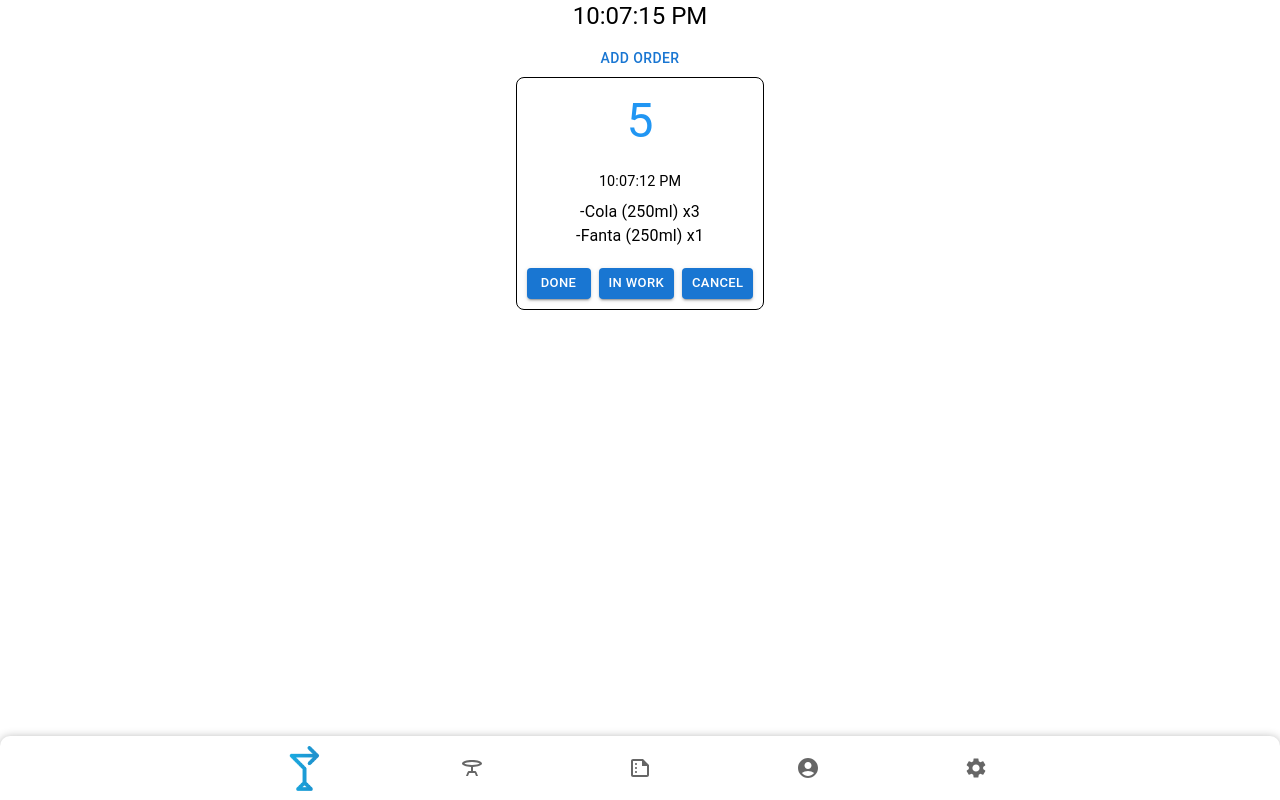
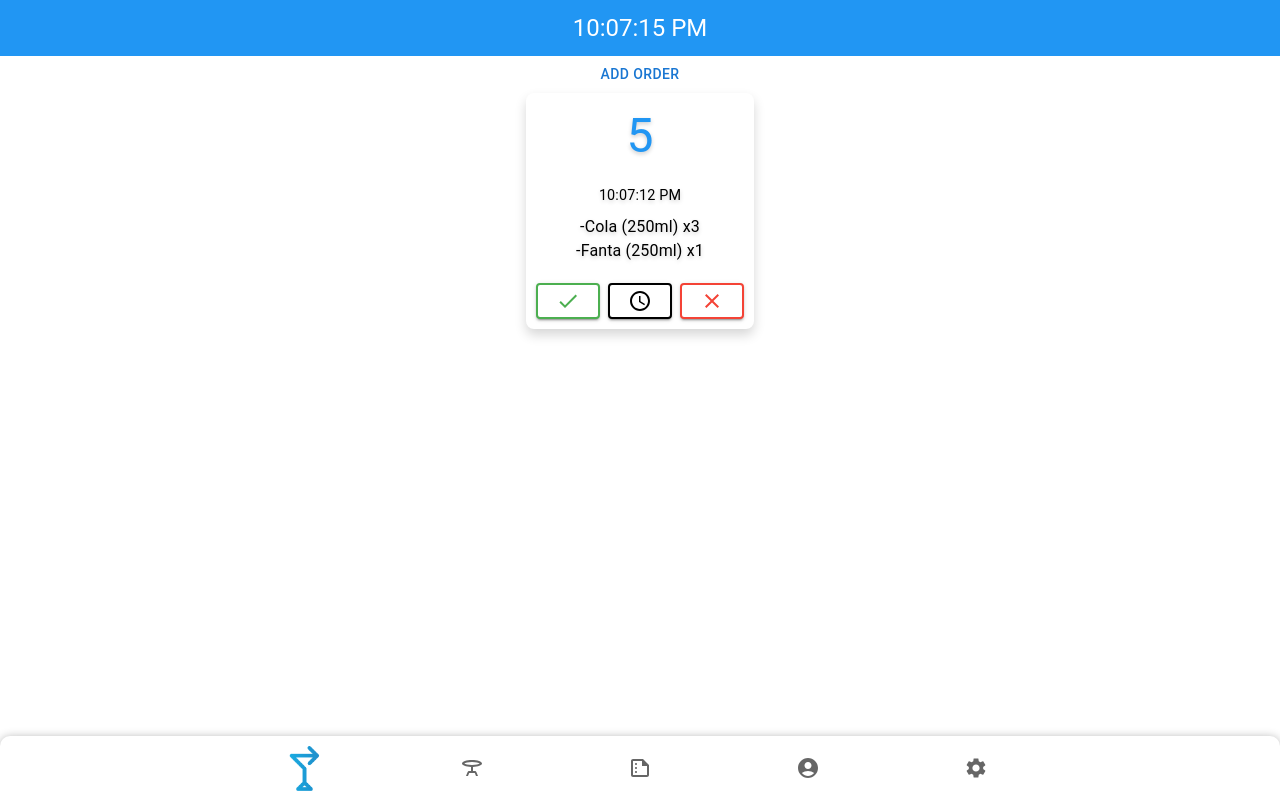
Before and after one commit to mantheij/fastorder, a React (Create React App) app in the folder Frontend/: page /orders in a window 1280 px wide. Both pictures are taken after a click on the button "ADD ORDER". Built offline with nearby package versions, Linux system fonts and the light colour scheme.

Commit message:
Kleine Änderungen am Design

```diff
--- a/Frontend/src/views/EmployeeView.js
+++ b/Frontend/src/views/EmployeeView.js
@@ -2,29 +2,36 @@ import React, { useState, useEffect } from 'react';
 import { Grid, Typography, Box, Button, Dialog, DialogActions, DialogContent, DialogContentText, DialogTitle } from '@mui/material';
 import useEmployeeController from '../controller/EmployeeController';
 import { createTheme } from '@mui/material/styles';
-import { blue } from '@mui/material/colors';
+import { blue, green, red } from '@mui/material/colors';
+import AccessTimeIcon from '@mui/icons-material/AccessTime';
+import CheckIcon from '@mui/icons-material/Check';
+import CloseIcon from '@mui/icons-material/Close';
+
+const ClockBar = ({ currentTime }) => {
+    const theme = createTheme({
+        palette: {
+            primary: {
+                main: blue[500],
+            },
+        },
+    });
+
+    return (
+        <Box sx={{ bgcolor: theme.palette.primary.main, height: '56px', width: '100%', position: 'fixed', top: 0, left: 0, zIndex: 1000, display: 'flex', justifyContent: 'center', alignItems: 'center' }}>
+            <Typography variant="h5" align="center" sx={{ color: 'white' }}>
+                {currentTime.toLocaleTimeString()}
+            </Typography>
+        </Box>
+    );
+};
 
 const EmployeeView = () => {
-    // State variables
     const [currentTime, setCurrentTime] = useState(new Date());
     const [dialogOpen, setDialogOpen] = useState(false);
     const [actionIndex, setActionIndex] = useState(null);
     const [actionType, setActionType] = useState(null);
     const { boxes, addOrder, deleteBox, toggleInProgress, cancelOrder } = useEmployeeController();
 
-    // MUI theme customization
-    const theme = createTheme({
-        palette: {
-            primary: {
-                light: blue[300],
-                main: blue[500],
-                dark: blue[700],
-                darker: blue[900],
-            },
-        },
-    });
-
-    // Update current time every second
     useEffect(() => {
         const interval = setInterval(() => {
             setCurrentTime(new Date());
@@ -33,21 +40,51 @@ const EmployeeView = () => {
         return () => clearInterval(interval);
     }, []);
 
-    // Open dialog for confirmation
+
+    // Put open orders in boxes
+    const handleOpenOrder = (openOrder) => {
+        const { tableId, orderDetails } = openOrder;
+
+        const boxContent = orderDetails.map(detail => `- ${detail.productName} x${detail.quantity}`).join('<br>');
+
+        addOrder(tableId, boxContent);
+    };
+
+
+    useEffect(() => {
+        const fetchOpenOrders = async () => {
+            try {
+                const response = await fetch('http://localhost:8080/api/orders/open');
+                const data = await response.json();
+                data.forEach(order => {
+                    // Rufe die Methode handleOpenOrder auf, um eine Box für die offene Bestellung zu erstellen
+                    handleOpenOrder(order);
+                });
+            } catch (error) {
+                console.error('Error fetching open orders:', error);
+            }
+        };
+
+        const timer = setInterval(() => {
+            fetchOpenOrders();
+        }, 5000);
+
+        // clear the timer with unmounting of the components
+        return () => clearInterval(timer);
+    }, [addOrder]);
+
     const handleDialogOpen = (index, type) => {
         setActionIndex(index);
         setActionType(type);
         setDialogOpen(true);
     };
 
-    // Close dialog
     const handleDialogClose = () => {
         setDialogOpen(false);
         setActionIndex(null);
         setActionType(null);
     };
 
-    // Execute action based on selected index
     const handleAction = () => {
         if (actionIndex !== null && actionType !== null) {
             if (actionType === 'delete') {
@@ -61,19 +98,38 @@ const EmployeeView = () => {
         }
     };
 
+    const theme = createTheme({
+        palette: {
+            primary: {
+                light: blue[300],
+                main: blue[500],
+                dark: blue[700],
+                darker: blue[900],
+            },
+            green: {
+                light: green[300],
+                main: green[500],
+            },
+            red: {
+                light: red[300],
+                main: red[500],
+            },
+            grey: {
+                dark: '#333333', // Dunkelgrau
+                hover: '#666666', // Hellgrau für Hover
+            },
+        },
+    });
+
     return (
         <div style={{ paddingBottom: '56px', minHeight: 'calc(100vh - 56px)', overflowY: 'auto' }}>
-            {/* Display current time */}
-            <Typography variant="h5" align="center" gutterBottom>
-                {currentTime.toLocaleTimeString()}
-            </Typography>
+            <ClockBar currentTime={currentTime} />
 
-            {/* Button for testing, will be removed later */}
+            <Box style={{ marginTop: '56px' }}>
                 <Typography>
                     <Button onClick={() => addOrder(5, "-Cola (250ml) x3<br>-Fanta (250ml) x1")}>Add Order</Button>
                 </Typography>
 
-            {/* Grid to display orders */}
                 <Grid container spacing={2} justifyContent="center">
                     {boxes.map((item, index) => (
                         <Grid item key={index}>
@@ -84,42 +140,35 @@ const EmployeeView = () => {
                                     textAlign: 'center',
                                     padding: '10px',
                                     borderRadius: '8px',
-                                border: '1px solid black',
                                     wordWrap: 'break-word',
                                     display: 'flex',
                                     flexDirection: 'column',
                                     alignItems: 'center',
                                     maxWidth: '100%',
+                                    boxShadow: '0px 6px 12px rgba(0, 0, 0, 0.16)'
                                 }}
                             >
-                            {/* Display table number */}
-                            <Typography variant="h3" gutterBottom sx={{ color: theme.palette.primary.main, padding: '5px', borderRadius: '4px' }}>{item.tableNumber}</Typography>
-
-                            {/* Display timestamp */}
-                            <Typography sx={{ fontSize: '0.9rem', marginBottom: '8px' }}>{item.timestamp}</Typography>
-
-                            {/* Display order details */}
-                            <Typography dangerouslySetInnerHTML={{ __html: item.text }} />
-
-                            {/* Buttons for managing orders */}
+                                <Typography variant="h3" gutterBottom sx={{ color: theme.palette.primary.main, padding: '5px', borderRadius: '4px', textShadow: '0px 2px 4px rgba(0, 0, 0, 0.2)' }}>{item.tableNumber}</Typography>
+                                <Typography sx={{ fontSize: '0.9rem', marginBottom: '8px', textShadow: '0px 2px 4px rgba(0, 0, 0, 0.2)' }}>{item.timestamp}</Typography>
+                                <Typography dangerouslySetInnerHTML={{ __html: item.text }} sx={{ textShadow: '0px 2px 4px rgba(0, 0, 0, 0.2)' }} />
                                 <Box sx={{ marginTop: '20px' }}>
-                                <Button variant="contained" size="small" onClick={() => handleDialogOpen(index, 'delete')}>Done</Button>
-                                <Button variant="contained" size="small" onClick={() => toggleInProgress(index)} sx={{ marginLeft: '8px', marginRight: '8px' }}>
-                                    {item.inProgress ? 'In work' : 'In work'}
+                                    <Button variant="contained" size="small" onClick={() => handleDialogOpen(index, 'delete')} sx={{ color: theme.palette.green.main, bgcolor: item.inProgress ? 'lightgrey' : 'white', border: `2px solid ${theme.palette.green.main}`, '&:hover': { bgcolor: theme.palette.green.light } }}><CheckIcon /></Button>
+                                    <Button variant="contained" size="small" onClick={() => toggleInProgress(index)} sx={{ marginLeft: '8px', marginRight: '8px', color: 'black', bgcolor: item.inProgress ? 'lightgrey' : 'white', border: '2px solid black', '&:hover': { bgcolor: 'lightgrey' } }}>
+                                        {item.inProgress ? <AccessTimeIcon /> : <AccessTimeIcon />}
                                     </Button>
-                                <Button variant="contained" size="small" onClick={() => handleDialogOpen(index, 'cancel')}>Cancel</Button>
+                                    <Button variant="contained" size="small" onClick={() => handleDialogOpen(index, 'cancel')} sx={{ color: theme.palette.red.main, bgcolor: item.inProgress ? 'lightgrey' : 'white', border: `2px solid ${theme.palette.red.main}`, '&:hover': { bgcolor: theme.palette.red.light} }}><CloseIcon /></Button>
                                 </Box>
                             </Box>
                         </Grid>
                     ))}
                 </Grid>
+            </Box>
 
-            {/* Dialog for confirmation */}
             <Dialog open={dialogOpen} onClose={handleDialogClose}>
                 <DialogTitle>Confirmation</DialogTitle>
                 <DialogContent>
                     <DialogContentText>
-                        {actionType === 'delete' ? 'Are you sure you want to remove this Order?' : 'Are you sure you want to cancel this Order?'}
+                        {actionType === 'delete' ? 'Are you sure this order is completed?' : 'Are you sure you want to cancel this order?'}
                     </DialogContentText>
                 </DialogContent>
                 <DialogActions>
@@ -130,5 +179,4 @@ const EmployeeView = () => {
         </div>
     );
 };
-
 export default EmployeeView;
--- a/Frontend/src/views/SignInView.js
+++ b/Frontend/src/views/SignInView.js
@@ -32,7 +32,6 @@ const SignInView = () => {
             return;
         }
 
-        // Implement sign in logic here
         if (username === 'chef' && password === '123') {
             // Redirect to EmployeeView
             navigate('/orders');
```
Lines whose indentation alone changed are shown as unchanged.
